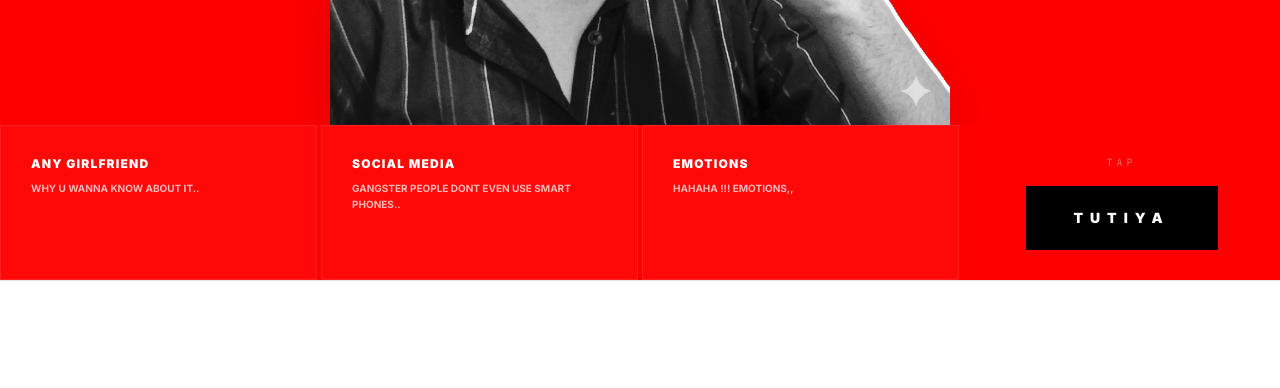
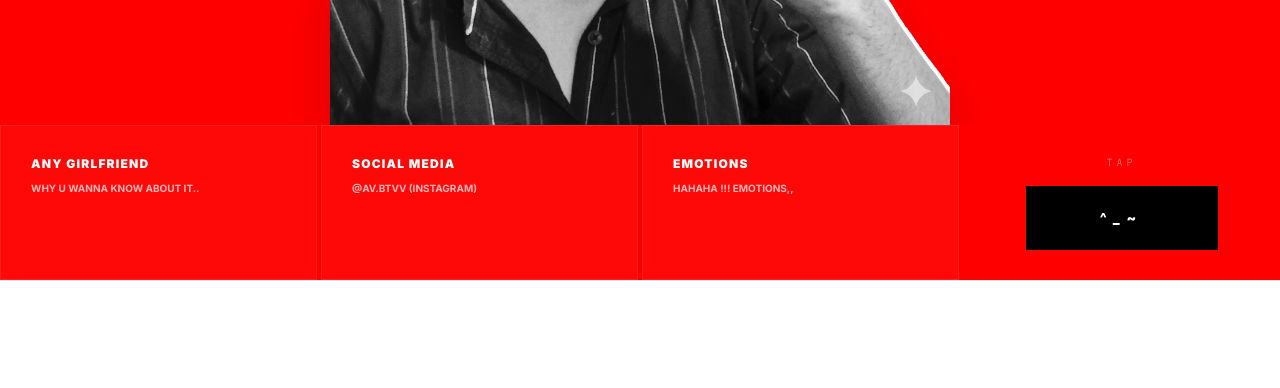
Before and after one commit to avwl/avwl.github.io, a plain HTML site: page index.html in a window 1280 px wide. Shown: the part 3084-3472 px from the top of the page. Drawn offline with nearby package versions, Linux system fonts and the light colour scheme; a web font is replaced by a local one.

Commit message:
Update index.html

```diff
--- a/index.html
+++ b/index.html
@@ -817,7 +817,7 @@
                 </div>
                 <div class="gaming-card">
                     <h4 class="text-xs font-black uppercase mb-2 tracking-widest">SOCIAL MEDIA</h4>
-                    <p class="text-[10px] opacity-70 leading-relaxed uppercase font-bold">GANGSTER PEOPLE DONT EVEN USE SMART PHONES..</p>
+                    <p class="text-[10px] opacity-70 leading-relaxed uppercase font-bold">@av.btvv (Instagram)</p>
                 </div>
                 <div class="gaming-card">
                     <h4 class="text-xs font-black uppercase mb-2 tracking-widest">EMOTIONS</h4>
@@ -828,10 +828,10 @@
                     <div id="tutiya-trigger" class="tutiya-card w-48 h-16 tappable-option">
                         <div class="tutiya-inner">
                             <div class="tutiya-front">
-                                <span class="text-sm font-black tracking-[0.5em] uppercase">TUTIYA</span>
+                                <span class="text-sm font-black tracking-[0.5em] uppercase">^_~</span>
                             </div>
                             <div class="tutiya-back">
-                                <span class="text-sm font-black tracking-[0.2em] uppercase">Thats You</span>
+                                <span class="text-sm font-black tracking-[0.2em] uppercase">lol</span>
                             </div>
                         </div>
                     </div>
```
